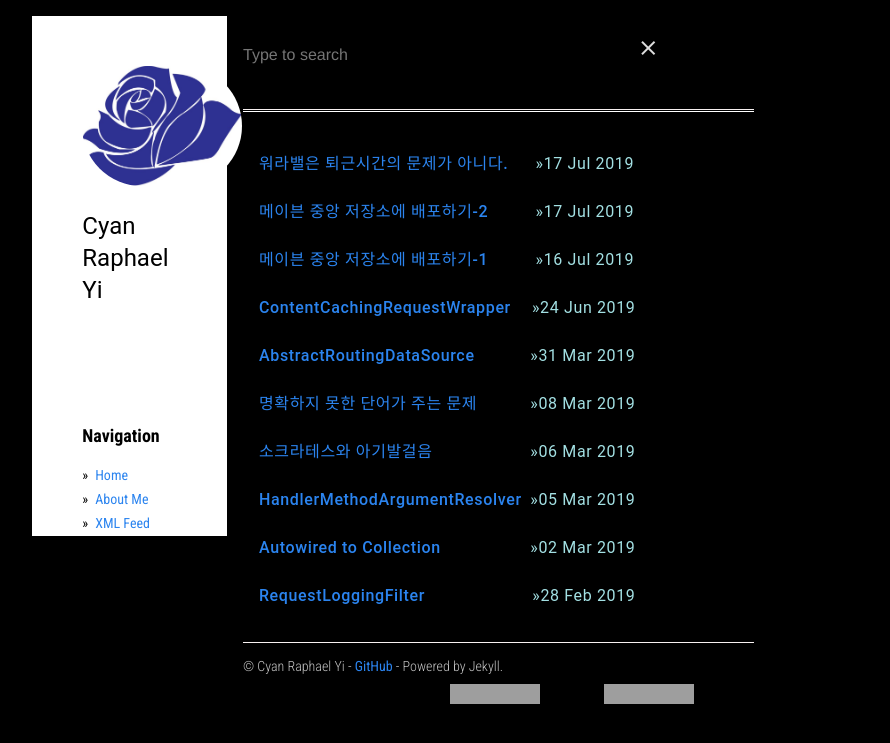
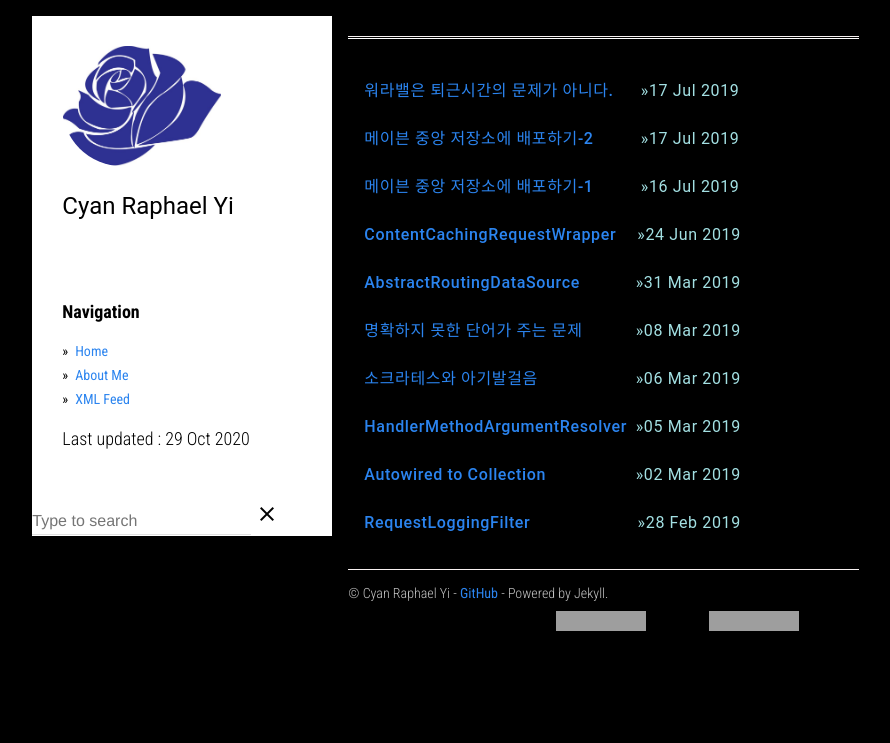
Before and after one commit to CyanRYi/cyanryi.github.io, a Jekyll site: the page built from index.html, in a window 1280 px wide. Shown: the top 743 px of the page, without its empty margins (89-979 px from the left). Built offline with Jekyll 4.4.1, drawn with Linux system fonts in a browser that asks for light colours; grey boxes are pictures that could not be loaded.

Commit message:
Fix mobile css

```diff
--- a/_layouts/default.html
+++ b/_layouts/default.html
@@ -98,7 +98,7 @@
   <body>
       <div class="page-content">
           <div class="mdl-grid">
-              <div class="mdl-cell mdl-cell--1-offset-desktop mdl-cell--2-col-desktop mdl-cell--8-col-tablet mdl-cell--4-col-phone sidebar">
+              <div class="mdl-cell mdl-cell--1-offset-desktop mdl-cell--3-col-desktop mdl-cell--8-col-tablet mdl-cell--4-col-phone sidebar">
                   <div class="profile">
                       <a href="{{ site.url}}"><img class="profile-avatar" src="{{ site.url }}{{ site.avatar }}" height="120px" width="160" /></a>
                       <h4 class="author-name">{{ site.author }}</h4>
@@ -113,8 +113,6 @@
                       </ul>
                       <span>Last updated : {{ site.time | date_to_string }}</span>
                   </div>
-              </div>
-              <div class="mdl-cell mdl-cell--5-col-desktop mdl-cell--8-col-tablet mdl-cell--4-col-phone">
                   <div class="mdl-textfield mdl-js-textfield search" id="js-search">
                       <input class="mdl-textfield__input" type="text" placeholder="Type to search" id="search__input">
                       <i class="material-icons" id="search__clear">clear</i>
@@ -122,6 +120,8 @@
                           <ul class="search__results" id="search__results"></ul>
                       </div>
                   </div>
+              </div>
+              <div class="mdl-cell mdl-cell--5-col-desktop mdl-cell--8-col-tablet mdl-cell--4-col-phone">
                   <hr/>
                   {{ content }}
                   <footer>
--- a/static/css/main.css
+++ b/static/css/main.css
@@ -122,10 +122,13 @@
 .sidebar {
     background: #ffffff;
     color: #000000;
-    height: 520px;
     top: 10px;
     position: -webkit-sticky;
     position: sticky;
+}
+
+.sidebar > span {
+    font-size: small;
 }
 
 ul.sidebar-nav {
@@ -266,8 +269,12 @@
 }
 
 @media (min-width: 840px) {
+    .sidebar {
+        height: 520px;
+    }
+
     div.profile, div.nav {
-        padding: 50px;
+        padding: 30px;
     }
 
     .post-content ul li {
@@ -282,6 +289,10 @@
 }
 
 @media (max-width: 839px) and (min-width: 480px) {
+    .sidebar {
+        height: 340px;
+    }
+
     div.profile, div.nav {
         padding: 30px;
         width: 40%;
@@ -300,7 +311,17 @@
 }
 
 @media (max-width: 479px) {
-    div.profile, div.nav {
+    .sidebar {
+        height: 260px;
+    }
+
+    div.profile {
+        padding: 10px;
+        width: 55%;
+        display: inline-table;
+    }
+
+    div.nav {
         padding: 10px;
         width: 30%;
         display: inline-table;
```
